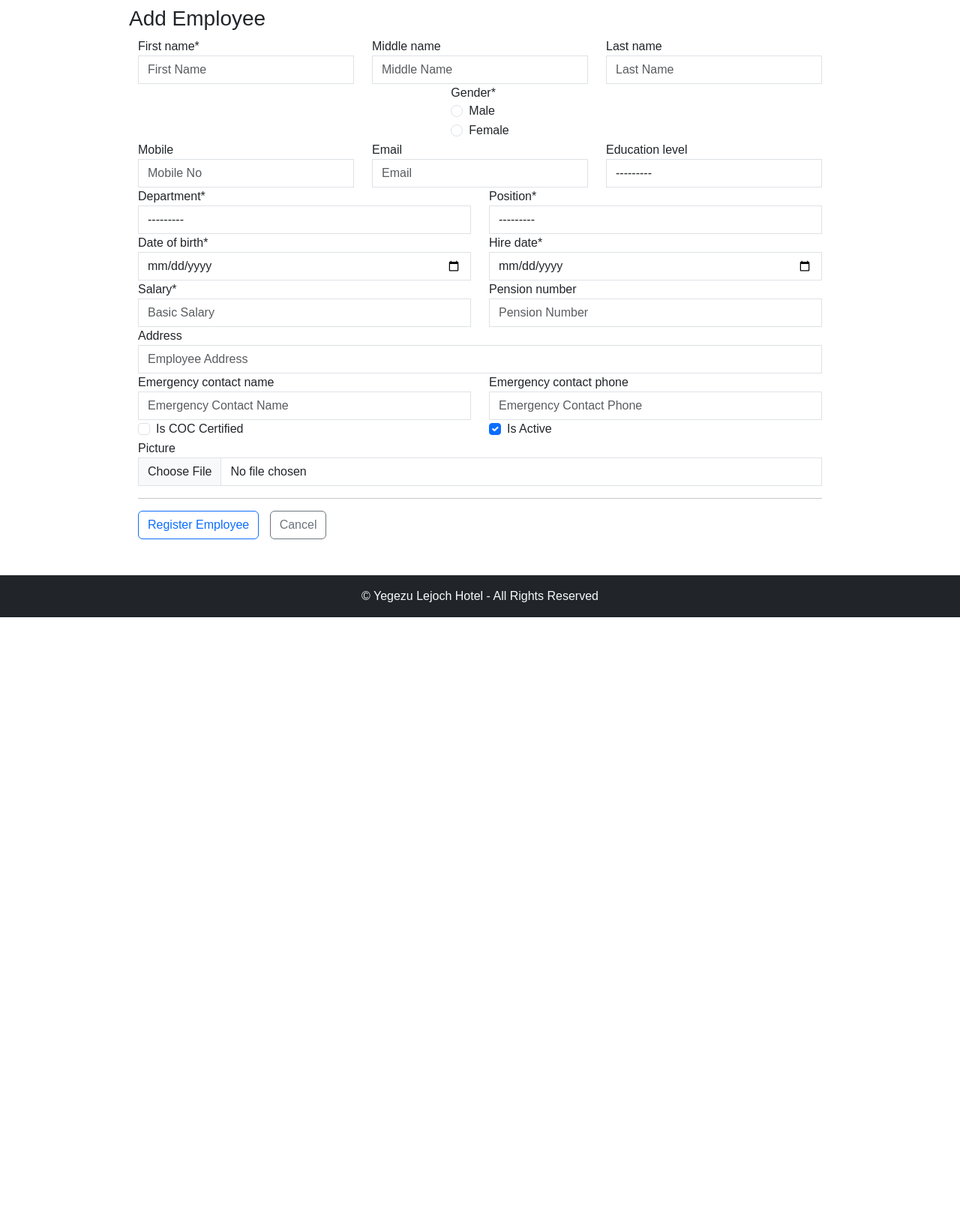
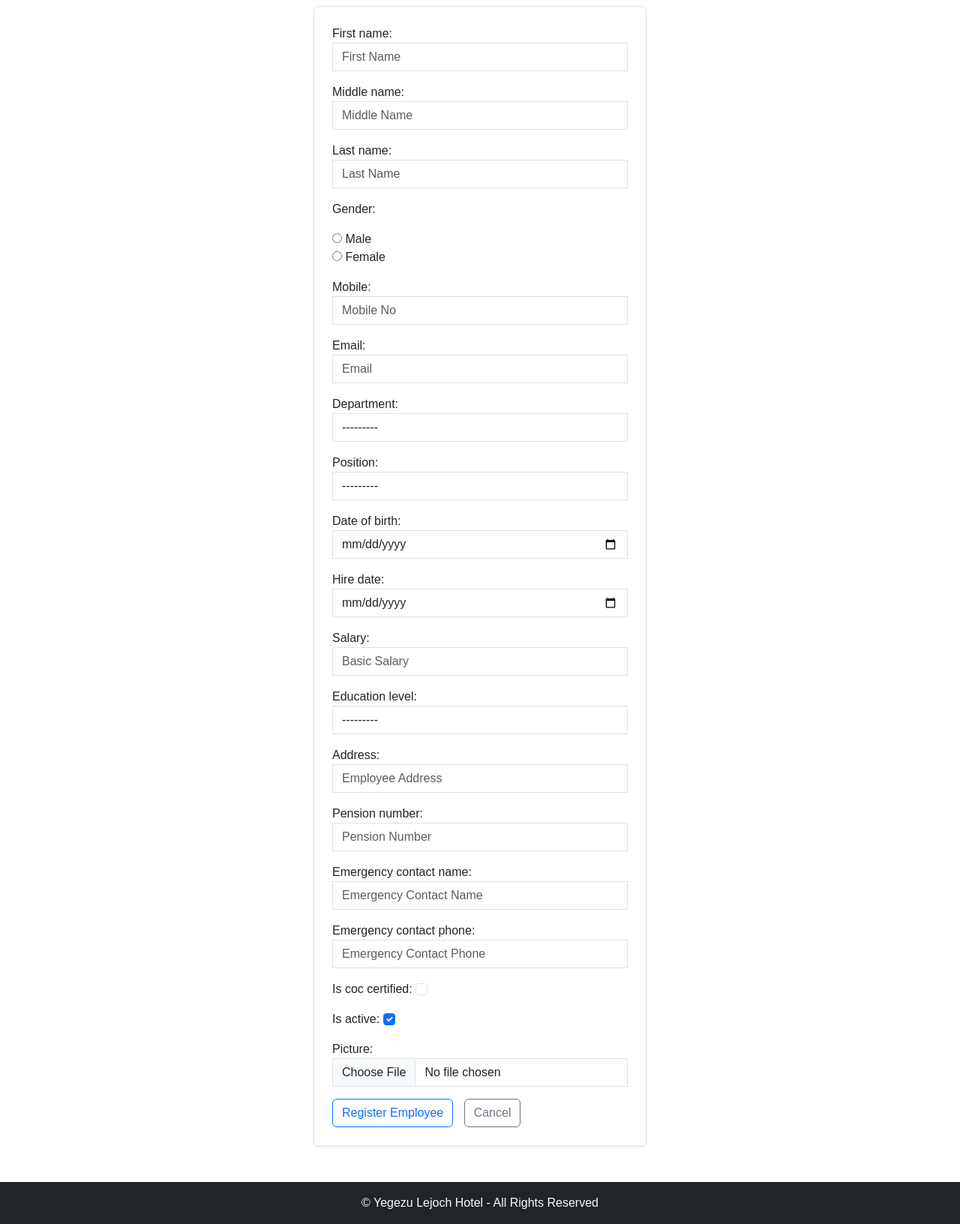
Before and after one commit to Mesele9/erp_django, a Django app: page /hrms/employees/create/ in a window 1280 px wide. Shown: the part 58-1690 px from the top of the page at 75% size. Before the commit the page ends 881 px from the top, so only its background shows below. Run offline with Django 4.2, Linux system fonts and the light colour scheme; the visitor is signed in with stand-in values (Sample User, id 1); data that the repository does not hold is empty; some libraries are stand-ins or nearby versions.

Commit message:
remove crispy forms and adjust form fields

```diff
--- a/employee_management/forms.py
+++ b/employee_management/forms.py
@@ -17,16 +17,16 @@ class PositionForm(forms.ModelForm):
 class EmployeeForm(forms.ModelForm):
     class Meta:
         model = Employee
-        fields = ['first_name', 'middle_name', 'last_name', 'gender', 'mobile',
-                  'email', 'department', 'position', 'date_of_birth', 'hire_date',
-                  'salary', 'education_level', 'address', 'pension_number',
-                  'emergency_contact_name', 'emergency_contact_phone',
-                  'is_coc_certified', 'is_active', 'picture']
+        fields = [
+            'first_name', 'middle_name', 'last_name', 'gender', 'mobile', 'email', 'department', 'position',
+            'date_of_birth', 'hire_date', 'salary', 'education_level', 'address', 'pension_number',
+            'emergency_contact_name', 'emergency_contact_phone', 'is_coc_certified', 'is_active', 'picture'
+        ]
         widgets = {
             'first_name': forms.TextInput(attrs={'class': 'form-control', 'placeholder': 'First Name'}),
             'middle_name': forms.TextInput(attrs={'class': 'form-control', 'placeholder': 'Middle Name'}),
             'last_name': forms.TextInput(attrs={'class': 'form-control', 'placeholder': 'Last Name'}),
-            'gender': forms.RadioSelect(),
+            'gender': forms.RadioSelect(attrs={'class': 'radio-group'}),
             'mobile': forms.TextInput(attrs={'class': 'form-control', 'placeholder': 'Mobile No'}),
             'email': forms.EmailInput(attrs={'class': 'form-control', 'placeholder': 'Email'}),
             'department': forms.Select(attrs={'class': 'form-control'}),
@@ -35,7 +35,7 @@ class EmployeeForm(forms.ModelForm):
             'hire_date': forms.DateInput(attrs={'class': 'form-control', 'type': 'date'}),
             'salary': forms.NumberInput(attrs={'class': 'form-control', 'placeholder': 'Basic Salary'}),
             'education_level': forms.Select(attrs={'class': 'form-control'}),
-            'address': forms.TextInput(attrs={'class': 'form-control', 'placeholder': 'Employee Address', 'rows':2}),
+            'address': forms.TextInput(attrs={'class': 'form-control', 'placeholder': 'Employee Address'}),
             'pension_number': forms.TextInput(attrs={'class': 'form-control', 'placeholder': 'Pension Number'}),
             'emergency_contact_name': forms.TextInput(attrs={'class': 'form-control', 'placeholder': 'Emergency Contact Name'}),
             'emergency_contact_phone': forms.TextInput(attrs={'class': 'form-control', 'placeholder': 'Emergency Contact Phone'}),
@@ -43,6 +43,7 @@ class EmployeeForm(forms.ModelForm):
             'is_active': forms.CheckboxInput(attrs={'class': 'form-check-input'}),
             'picture': forms.FileInput(attrs={'class': 'form-control'}),
         }
+
 
 class EmployeeFilterForm(forms.Form):
     department = forms.ModelChoiceField(queryset=Department.objects.all(), required=False)
--- a/employee_management/templates/document_upload_form.html
+++ b/employee_management/templates/document_upload_form.html
@@ -4,6 +4,9 @@
 
 {% block content %}
 <div class="container">
+    <div class="row justify-content-center">
+    <div class="col-md-6">
+    <div class="border p-4 rounded shadow-sm">
     <h3>
         {% if employee %}
             Upload Document {{ employee.first_name }} {{ employee.middle_name }}
@@ -11,7 +14,6 @@
             Upload New Document
         {% endif %}
     </h3>
-    <div class="container">
     <form method="POST" enctype="multipart/form-data">
         {% csrf_token %}
         {{ form.as_p }}
@@ -27,6 +29,8 @@
 
     </form>
     </div>
+    </div>
+    </div>
 </div>
 
 {% endblock %}
--- a/employee_management/templates/employee_form.html
+++ b/employee_management/templates/employee_form.html
@@ -1,132 +1,30 @@
 {% extends 'base.html' %}
-{% load crispy_forms_tags %}
+
 {% block title %}
-    {% if form.instance.pk %}Edit {{ employee.first_name}} {{ employee.middle_name}}{% else %}Add Employee{% endif %}
+
 {% endblock %}
 
 {% block content %}
-<h3>{% if form.instance.pk %}Editing {{ employee.first_name}} {{ employee.middle_name}}{% else %}Add Employee{% endif %}</h3>
+<h3 class="text-center">
+</h3>
 <div class="container">
-    <form method="post" enctype="multipart/form-data">
-        {% csrf_token %}
-        <div class="row">
-            <div class="col">
-                <div class="form-group">
-                    {{ form.first_name|as_crispy_field }}
-                </div>
-            </div>
-            <div class="col">
-                <div class="form-group">
-                    {{ form.middle_name|as_crispy_field }}
-                </div>
-            </div>
-            <div class="col">
-                <div class="form-group">
-                    {{ form.last_name|as_crispy_field }}
-                </div>
+    <div class="row justify-content-center">
+        <div class="col-md-6">
+            <div class="border p-4 rounded shadow-sm">
+                <form method="post" enctype="multipart/form-data">
+                    {% csrf_token %}
+
+                    {{ form.as_p }}
+
+                    <div class="mt-3">
+                        <button type="submit" class="btn btn-outline-primary" style="margin-right: 10px;">
+                            {% if employee %}Save Changes{% else %}Register Employee{% endif %}
+                        </button>
+                        <a href="{% url 'employee_list' %}" class="btn btn-outline-secondary">Cancel</a>
+                    </div>
+                </form>
             </div>
         </div>
-        <div class="row">
-            <div class="col d-flex justify-content-center">
-                <div class="form-group">{{ form.gender|as_crispy_field }}</div>
-            </div>
-        </div>
-        <div class="row">
-            <div class="col">
-                <div class="form-group">
-                    {{ form.mobile|as_crispy_field }}
-                </div>
-            </div>
-            <div class="col">
-                <div class="form-group">
-                    {{ form.email|as_crispy_field }}
-                </div>
-            </div>
-            <div class="col">
-                <div class="form-group">
-                    {{ form.education_level|as_crispy_field }}
-                </div>
-            </div>
-        </div>
-        <div class="row">
-            <div class="col">
-                <div class="form-group">
-                    {{ form.department|as_crispy_field }}
-                </div>
-            </div>
-            <div class="col">
-                <div class="form-group">
-                    {{ form.position|as_crispy_field }}
-                </div>
-            </div>
-        </div>
-        <div class="row">
-            <div class="col">
-                <div class="form-group">
-                    {{ form.date_of_birth|as_crispy_field }}
-                </div>
-            </div>
-            <div class="col">
-                <div class="form-group">
-                    {{ form.hire_date|as_crispy_field }}
-                </div>
-            </div>
-        </div>
-        <div class="row">
-            <div class="col">
-                <div class="form-group">
-                    {{ form.salary|as_crispy_field }}
-                </div>
-            </div>
-            <div class="col">
-                <div class="form-group">
-                    {{ form.pension_number|as_crispy_field }}
-                </div>
-            </div>
-        </div>
-        <div class="row">
-            <div class="col">
-                <div class="form-group">
-                    {{ form.address|as_crispy_field }}
-                </div>
-            </div>
-        </div>
-        <div class="row">
-            <div class="col">
-                <div class="form-group">
-                    {{ form.emergency_contact_name|as_crispy_field }}
-                </div>
-            </div>
-            <div class="col">
-                <div class="form-group">
-                    {{ form.emergency_contact_phone|as_crispy_field }}
-                </div>
-            </div>
-        </div>
-        <div class="row">
-            <div class="col">
-                <div class="form-check">
-                    <input class="form-check-input" type="checkbox" name="is_coc_certified" id="id_is_coc_certified" {% if form.instance.is_coc_certified %}checked{% endif %}>
-                    <label class="form-check-label" for="id_is_coc_certified">Is COC Certified</label>
-                </div>
-            </div>
-            <div class="col">
-                <div class="form-check">
-                    <input class="form-check-input" type="checkbox" name="is_active" id="id_is_active" {% if form.instance.is_active %}checked{% endif %}>
-                    <label class="form-check-label" for="id_is_active">Is Active</label>
-                </div>
-            </div>
-        </div>
-        <div class="row">
-            <div class="col">
-                <div class="form-group">
-                    {{ form.picture|as_crispy_field }}
-                </div>
-            </div>
-        </div>
-        <hr>
-        <button type="submit" class="btn btn-outline-primary" style="margin-right: 10px;">{% if employee %}Save Changes{% else %}Register Employee{% endif %}</button>
-        <a href="{% url 'employee_list' %}" class="btn btn-outline-secondary ml-2">Cancel</a>
-    </form>
+    </div>
 </div>
 {% endblock %}
--- a/employee_management/urls.py
+++ b/employee_management/urls.py
@@ -4,7 +4,7 @@ from django.contrib.auth import views as auth_views
 from django.conf.urls.static import static
 from django.urls import path
 from .views import (
-    document_view, employee_list, employee_create, employee_update, employee_delete, employee_detail,
+    document_view, employee_form_view, employee_list, employee_delete, employee_detail,
     department_list, department_create, department_update, department_delete, hr_dashboard,
     position_list, position_create, position_update, position_delete,
     document_list, document_create, document_update, document_delete, document_upload_form,
@@ -22,8 +22,8 @@ urlpatterns = [
 
     # Employee Management
     path('employees/', employee_list, name='employee_list'),
-    path('employees/create/', employee_create, name='employee_create'),
-    path('employees/update/<int:pk>/', employee_update, name='employee_update'),
+    path('employees/create/', employee_form_view, name='employee_create'),
+    path('employees/update/<int:pk>/', employee_form_view, name='employee_update'),
     path('employees/delete/<int:pk>/', employee_delete, name='employee_delete'),
     path('employees/detail/<int:pk>/', employee_detail, name='employee_detail'),
 
--- a/employee_management/views.py
+++ b/employee_management/views.py
@@ -70,7 +70,7 @@ def employee_list(request):
         employees = active_employees
 
     # Search functionality
-    search_query = request.GET.get('q', '')
+    search_query = request.GET.get('search', '')
     if search_query:
         employees = employees.filter(first_name__icontains=search_query)
 
@@ -106,6 +106,8 @@ def employee_list(request):
         'employees': page_obj,
         'departments': departments,
         'status_filter': status_filter,
+        'search': request.GET.get('search', ''),
+        'department': request.GET.get('department', ''),
         'search_query': search_query,
         'selected_department': selected_department,
         'education_filter': education_filter,
@@ -116,6 +118,38 @@ def employee_list(request):
 
 
 @login_required
+def employee_form_view(request, pk=None):
+    if pk:
+        # Update an existing employee
+        employee = get_object_or_404(Employee, pk=pk)
+        form = EmployeeForm(request.POST or None, request.FILES or None, instance=employee)
+        if request.method == 'POST' and form.is_valid():
+            form.save()
+            messages.success(request, 'Employee updated successfully.')
+            return redirect('employee_list')
+    else:
+        # Create a new employee
+        employee = None
+        form = EmployeeForm(request.POST or None, request.FILES or None)
+        if request.method == 'POST' and form.is_valid():
+            form.save()
+            messages.success(request, 'Employee added successfully.')
+            return redirect('employee_list')
+
+    # Debugging print statements
+    print(f"Form errors: {form.errors}")
+    print(f"Form instance: {form.instance}")
+
+
+    context = {
+        'form': form,
+        'employee': employee
+    }
+
+    return render(request, 'employee_form.html', context)
+
+
+"""@login_required
 def employee_create(request):
     if request.method == 'POST':
         form = EmployeeForm(request.POST, request.FILES)
@@ -140,7 +174,7 @@ def employee_update(request, pk):
     else:
         form = EmployeeForm(instance=employee)
     return render(request, 'employee_form.html', {'form': form, 'employee':employee})
-
+"""
 
 @login_required
 def employee_delete(request, pk):
```
Also changed, not shown: employee_management/templates/department_form.html (+6 -4 lines), employee_management/templates/employee_list.html (+6 -5 lines), employee_management/templates/position_form.html (+7 -5 lines).
